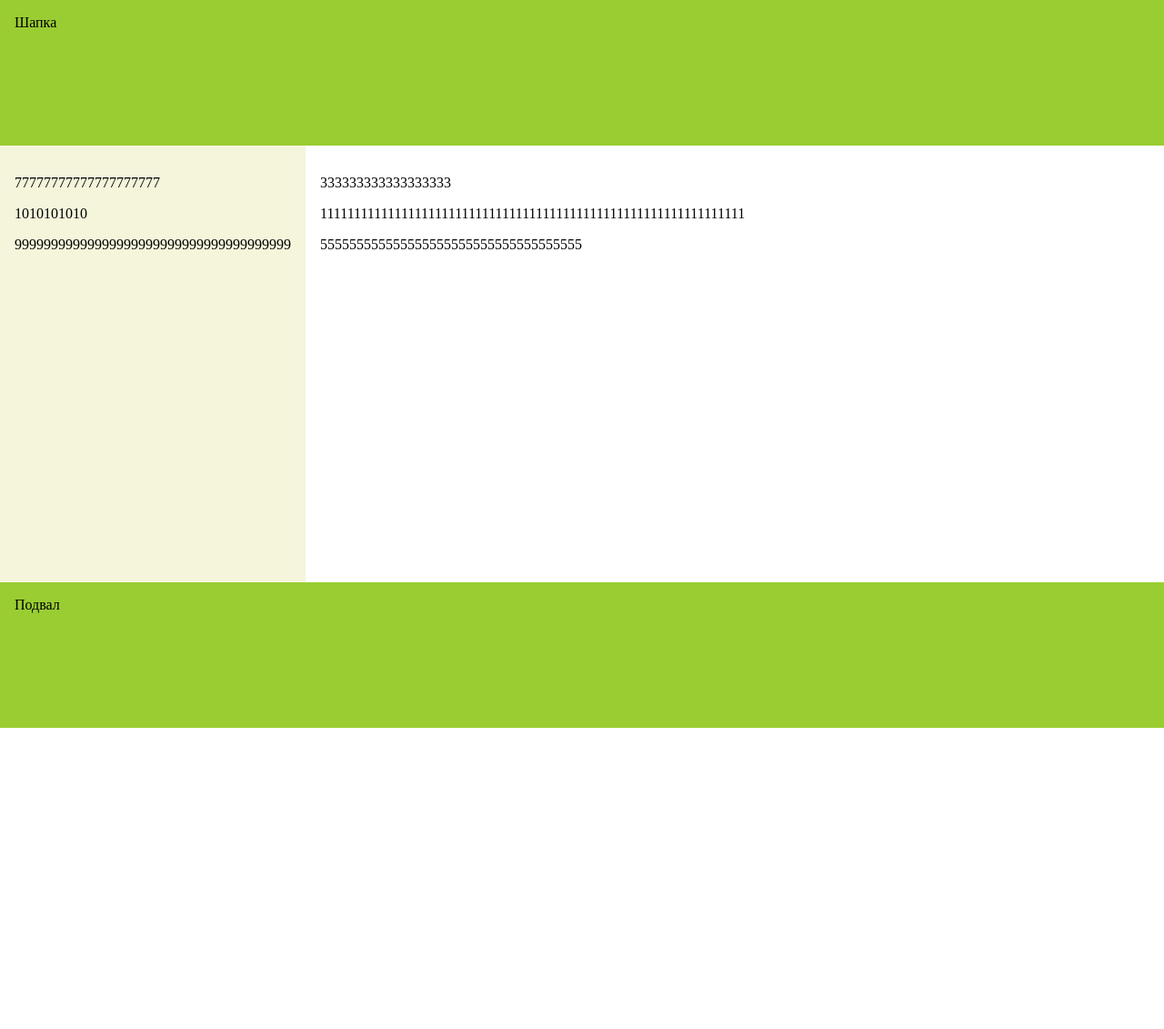
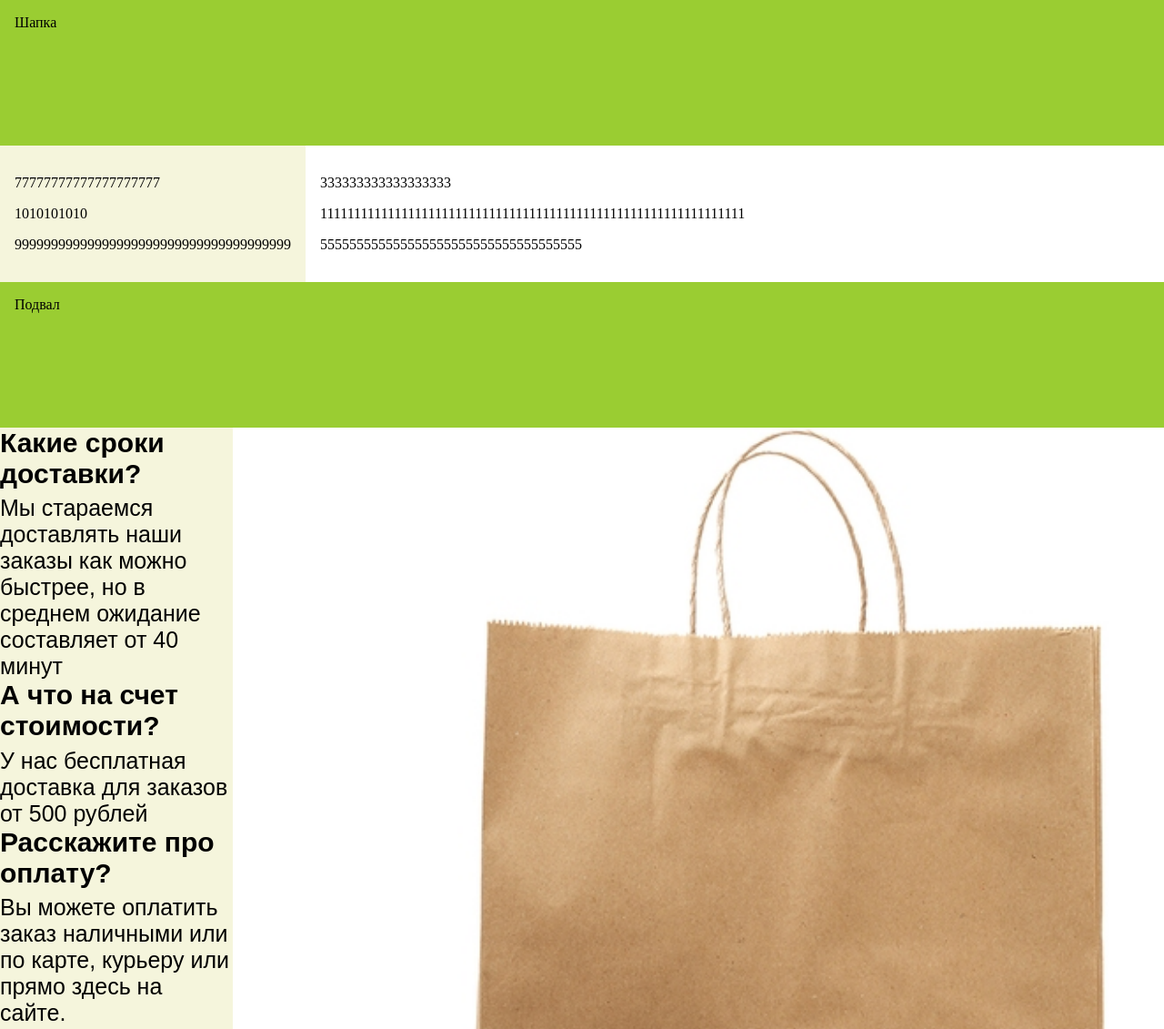
Before and after one commit to MoisGames/landing_pages_pizza, a plain HTML site: page test.html in a window 1280 px wide. Shown: the top 1131 px of the page at 91% size. Before the commit the page ends 800 px from the top, so only its background shows below. Drawn offline with Linux system fonts and the light colour scheme.

Commit message:
create part delivery secription v.0.43

```diff
--- a/css/style.css
+++ b/css/style.css
@@ -471,15 +471,19 @@ margin: 2% 20% 2% 20%;
     margin: 15px;
 
 }
-.wrapper_container_delivery {
+.wrapper_wrapper_container_delivery {
     display: flex;
     flex-direction: column;
 }
+.wrapper_container_delivery {
+    display: flex;
+
+}
 .container_terms_delivery {
     display: flex;
-    width: 40%;
+    flex-direction: column;
     margin: 5%;
-    flex: 1;
+    flex: 0 0 40vw;
 }
 .terms_delivery {
     display: flex;
@@ -487,8 +491,6 @@ margin: 2% 20% 2% 20%;
     font-size: 30px;
     font-family: Arial, Helvetica, sans-serif;
     flex: 1;
-
-
 }
 .description_terms_delivery {
     display: flex;
@@ -499,8 +501,8 @@ margin: 2% 20% 2% 20%;
 }
 .coffee_terms_discount {
     display: flex;
-    justify-content: end space-around space-between;
-    width: 40%;
+    width: 30%;
+    justify-content: flex-start;
 }
 
 @media (max-width: 770px) {
@@ -576,4 +578,11 @@ margin: 2% 20% 2% 20%;
         font-size: 40px;
         margin: 0;
     }
+    .wrapper_wrapper_container_delivery,.wrapper_container_delivery,.container_terms_delivery,.description_terms_delivery,.coffee_terms_discount {
+        display: flex;
+        flex-direction: column;
+    }
+    .coffee_terms_discount {
+        width: 100%;
+    }
 }
--- a/test.html
+++ b/test.html
@@ -10,14 +10,14 @@ body {
   flex-direction: column;
   margin: 0;
 }
-#main {
+#main,.wrapper_container_delivery{
   display: flex; /*container delivery */
   flex: 1;
 }
-#main > article { /*image */
+#main > article,.coffee_terms_discount { /*image */
   flex: 1;
 }
-#main > nav { /*text */
+#main > nav,.container_terms_delivery { /*text */
   flex: 0 0 20vw;
   background: beige;
 }
@@ -31,20 +31,59 @@ header, footer {
 header, footer, article, nav, aside {
   padding: 1em;
 }
+.terms_delivery {
+    display: flex;
+    font-weight: 900;
+    font-size: 30px;
+    font-family: Arial, Helvetica, sans-serif;
+    flex: 1;
+}
+.description_terms_delivery {
+    display: flex;
+    font-size: 25px;
+    margin-top: 2.5%;
+    font-family: Arial, Helvetica, sans-serif;
+    flex: 1;
+}
 </style>
-<body>
+<body> <!-- wrapper -->
   <header>Шапка</header>
-  <div id="main"> <!-- wrapper_container_delivery -->
+  <div id="main"> <!-- container -->
+    <nav>
+        <p>77777777777777777777</p>
+        <p>1010101010</p>
+        <p>99999999999999999999999999999999999999</p>
+    </nav><!-- text -->
     <article>
         <p>333333333333333333</p>
         <p>111111111111111111111111111111111111111111111111111111111111111</p>
         <p>555555555555555555555555555555555555</p>
     </article> <!-- image -->
-    <nav>
-        <p>77777777777777777777</p>
-        <p>1010101010</p>
-        <p>99999999999999999999999999999999999999</p>
-    </nav><!-- text -->
   </div>
   <footer>Подвал</footer>
 </body>
+<div class="wrapper_container_delivery">
+    <div class="container_terms_delivery">
+        <div class="terms_delivery">
+        Какие сроки доставки?
+        </div>
+            <div class="description_terms_delivery">
+            Мы стараемся доставлять наши заказы как можно быстрее,
+            но в среднем ожидание составляет от 40 минут
+            </div>
+        <div class="terms_delivery">
+        А что на счет стоимости?
+        </div>
+            <div class="description_terms_delivery">
+            У нас бесплатная доставка для заказов от 500 рублей
+            </div>
+        <div class="terms_delivery">
+        Расскажите про оплату?
+        </div>
+            <div class="description_terms_delivery">
+            Вы можете оплатить заказ наличными или по карте,
+            курьеру или прямо здесь на сайте.
+            </div>
+</div>
+<img class="coffee_terms_discount" src="./images/COFFEE_TERMS.jpg">
+</div>
```
Also changed, not shown: first_landing_page.html (+2 -5 lines).
